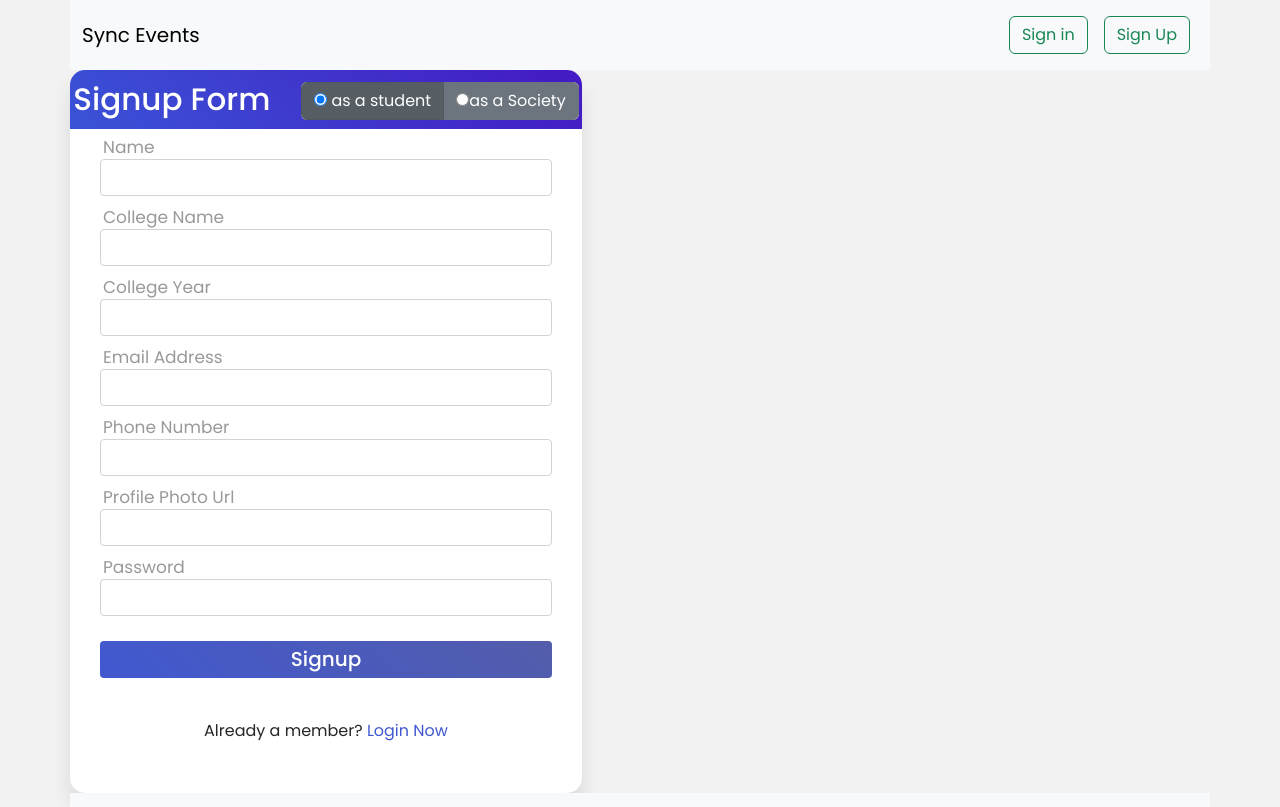
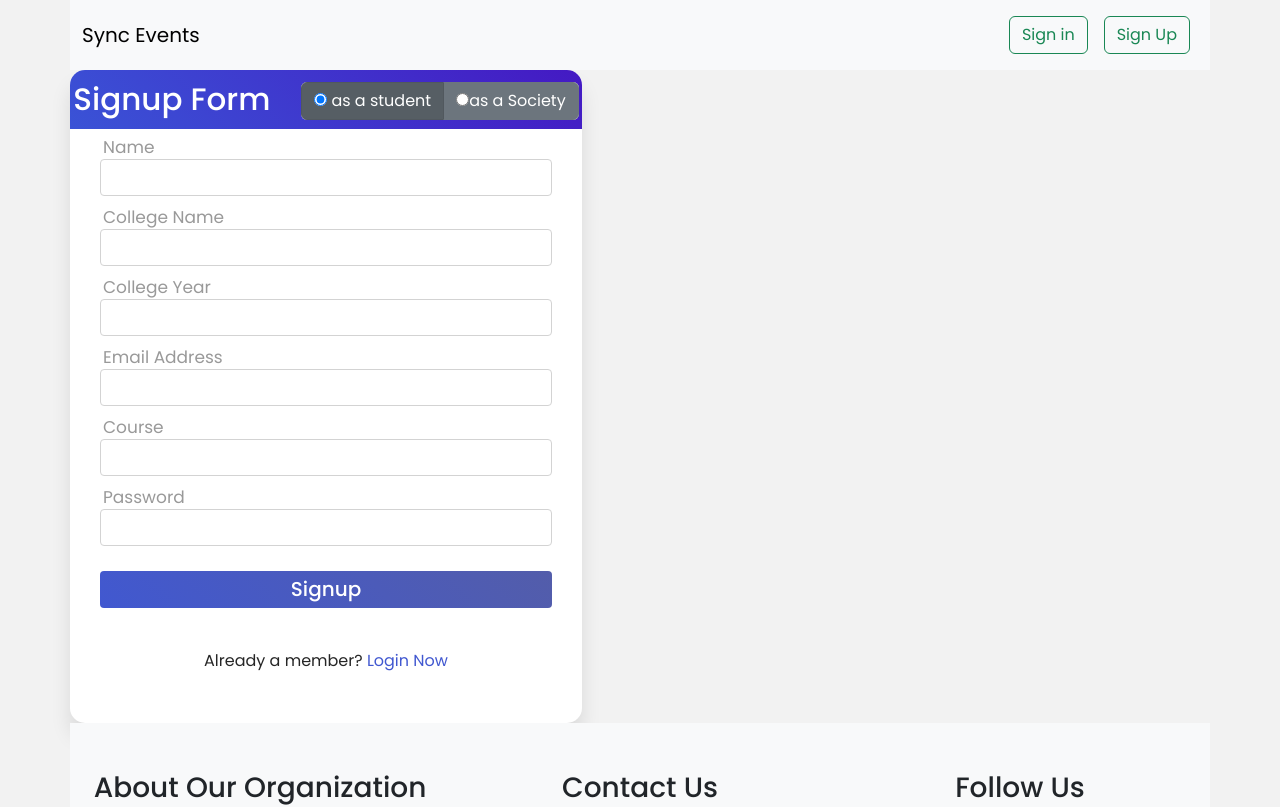
Before and after one commit to Sync-Events/sync-event-frontend, a React (Create React App) app in the folder sync-events/: page /sign-up in a window 1280 px wide. Shown: the top 807 px of the page. Built offline with nearby package versions, Linux system fonts and the light colour scheme.

Commit message:
student signup integrated with backend

```diff
--- a/sync-events/package.json
+++ b/sync-events/package.json
@@ -6,6 +6,7 @@
     "@testing-library/jest-dom": "^5.16.5",
     "@testing-library/react": "^13.4.0",
     "@testing-library/user-event": "^13.5.0",
+    "axios": "^1.3.2",
     "react": "^18.2.0",
     "react-dom": "^18.2.0",
     "react-router-dom": "^6.8.1",
--- a/sync-events/src/routes/SignUp/studentForm.component.jsx
+++ b/sync-events/src/routes/SignUp/studentForm.component.jsx
@@ -1,34 +1,66 @@
 import './signUp.styles.css'
+import { useState } from 'react'
+import axios from 'axios'
 
 function StudentForm() {
+
+    const [formData, setFormData] = useState({
+            "email":"",
+            "password":"",
+            "fullName":"",
+            "collegeName":"",
+            "collegeYear":"",
+            "course":"",
+            "userType":"Student"
+    })
+
+    const handleChange = (event) => {
+        setFormData({
+            ...formData,
+            [event.target.name]: event.target.value,
+        })
+        console.dir(event.target)
+    }
+
+    const handleSubmit = (event) => {
+        event.preventDefault()
+        axios.post('http://localhost:8000/api/v1/auth/register', formData)
+        .then(response => {
+            console.log(response)
+        })
+        .catch(error => {
+            console.log(error)
+        })
+    }
+
     return(
-        <form action="/">
+        <form onSubmit={handleSubmit}>
             <div className="fieldnew">
-                <input type="text" required/>
+                <input type="text" name="fullName" onChange={handleChange} required/>
                 <label>Name</label>
             </div>
             <div className="fieldnew">
-                <input type="text" required/>
+                <input type="text" name="collegeName" onChange={handleChange} required/>
                 <label>College Name</label>
             </div>
             <div className="fieldnew">
-                <input type="number" required/>
+                <input type="number" name="collegeYear" onChange={handleChange} required/>
                 <label>College Year</label>
             </div>
             <div className="fieldnew">
-                <input type="text" required/>
+                <input type="text" name="email" onChange={handleChange} required/>
                 <label>Email Address</label>
             </div>
             <div className="fieldnew">
-                <input type="text" required/>
-                <label>Phone Number</label>
+                <input type="text" name="course" onChange={handleChange} required/>
+                <label>Course</label>
             </div>
-            <div className="fieldnew">
+            {/* <div className="fieldnew">
                 <input type="text" required/>
                 <label>Profile Photo Url</label>
-            </div>
+            </div> */}
             <div className="fieldnew">
-                <input type="password" required/>
+                <input type="password" name="password" onChange={handleChange} required/>
                 <label>Password</label>
             </div>
             <div className="fieldnew">
```
Also changed, not shown: 1 other file (tests, documents, lock files or other folders).
